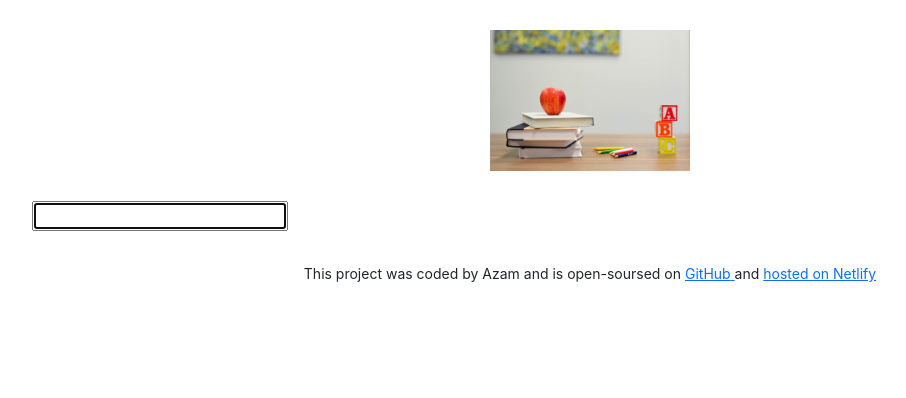
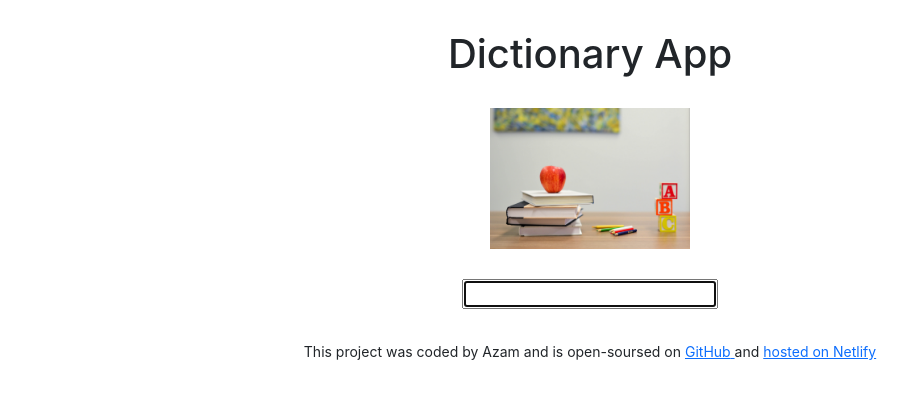
Before and after one commit to Azam2012/dictionary-project, a React (Create React App) app: page / in a window 1280 px wide. Shown: the top 398 px of the page, without its empty margins (50-956 px from the left). Built offline with nearby package versions, Linux system fonts and the light colour scheme.

Commit message:
Added title

```diff
--- a/src/App.css
+++ b/src/App.css
@@ -1,3 +1,7 @@
+.Title {
+  text-align: center;
+  margin: 30px 0;
+}
 .App-header {
   margin: 30px 0;
 }
--- a/src/App.js
+++ b/src/App.js
@@ -7,6 +7,7 @@ function App() {
     <div className="App">
       <div className="container">
         <header className="App-header">
+          <h1 className="Title">Dictionary App </h1>
           <img src={logo} className="App-logo" alt="logo" />
         </header>
         <main>
--- a/src/Dictionary.css
+++ b/src/Dictionary.css
@@ -1,3 +1,4 @@
 .Dictionary {
   color: #3e065f;
+  text-align: center;
 }
```
